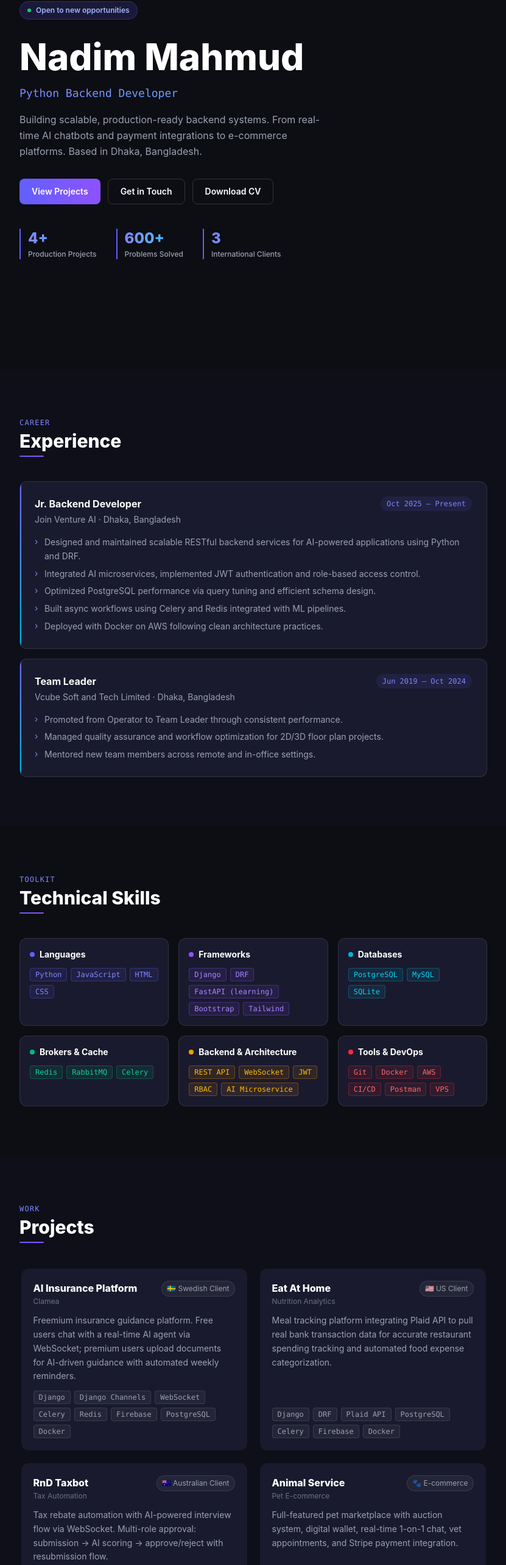
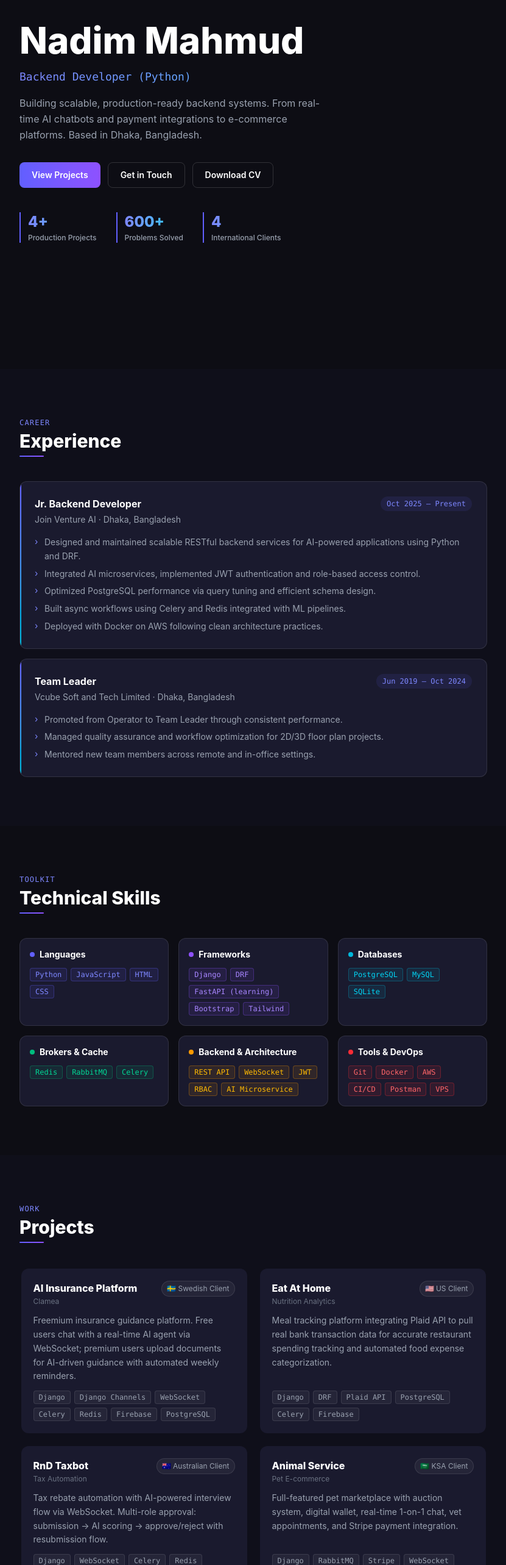
Before and after one commit to nadeemmaahmud/portfolio-frontend, a React (Vite) app: page / in a window 1280 px wide. Shown: the part 195-2761 px from the top of the page at 61% size, without its empty margins (224-1055 px from the left). Built offline with nearby package versions, Linux system fonts and the light colour scheme.

Commit message:
Updated some user info.

```diff
--- a/src/components/Footer.jsx
+++ b/src/components/Footer.jsx
@@ -2,7 +2,7 @@ export default function Footer({ dark }) {
   return (
     <footer className={`text-center py-5 text-xs font-mono border-t transition-colors duration-300
       ${dark ? "text-gray-600 border-white/10" : "text-gray-400 border-gray-200"}`}>
-      All Rights Reserved {'\u00A9'} Nadim Mahmud · {new Date().getFullYear()} · Built with React · Vite · Tailwind
+      {'\u00A9'} {new Date().getFullYear()} Nadim Mahmud · All Rights Reserved
     </footer>
   );
 }
--- a/src/components/Hero.jsx
+++ b/src/components/Hero.jsx
@@ -8,17 +8,12 @@ export default function Hero({ dark, goTo }) {
     <section id="about" className="min-h-screen flex items-center">
       <div className="max-w-4xl mx-auto px-[5%] pt-20 pb-16 w-full">
 
-        <div className={`inline-flex items-center gap-2 text-xs font-semibold px-3 py-1.5 rounded-full mb-6 border ${dark ? "bg-indigo-500/15 border-indigo-500/30 text-indigo-300" : "bg-indigo-50 border-indigo-200 text-indigo-600"}`}>
-          <span className="w-1.5 h-1.5 bg-green-400 rounded-full animate-pulse" />
-          Open to new opportunities
-        </div>
-
         <h1 className={`text-5xl md:text-6xl font-extrabold leading-tight mb-2 ${dark ? "text-white" : "text-gray-900"}`}>
           Nadim Mahmud
         </h1>
 
         <p className="font-mono text-lg font-medium bg-gradient-to-r from-indigo-400 to-cyan-400 bg-clip-text text-transparent mb-4">
-          Python Backend Developer
+          Backend Developer (Python)
         </p>
 
         <p className={`text-base leading-relaxed max-w-lg mb-8 ${dark ? "text-gray-400" : "text-gray-500"}`}>
@@ -32,13 +27,13 @@ export default function Hero({ dark, goTo }) {
           <button onClick={() => goTo("Contact")} className={btnOutline}>
             Get in Touch
           </button>
-          <a href="/Nadim_Mahmud_Updated.docx" download className={btnOutline}>
+          <a href="/Nadim_Mahmud.pdf" download="Nadim_Mahmud_CV.pdf" className={btnOutline}>
             Download CV
           </a>
         </div>
 
         <div className="flex flex-wrap gap-8">
-          {[["4+", "Production Projects"], ["600+", "Problems Solved"], ["3", "International Clients"]].map(([v, l]) => (
+          {[["4+", "Production Projects"], ["600+", "Problems Solved"], ["4", "International Clients"]].map(([v, l]) => (
             <div key={l} className="border-l-2 border-indigo-500 pl-3">
               <div className="text-2xl font-extrabold bg-gradient-to-r from-indigo-400 to-cyan-400 bg-clip-text text-transparent">{v}</div>
               <div className={`text-xs mt-0.5 font-medium ${dark ? "text-gray-400" : "text-gray-500"}`}>{l}</div>
--- a/src/components/Navbar.jsx
+++ b/src/components/Navbar.jsx
@@ -1,7 +1,15 @@
 import { useState, useEffect } from "react";
 import { NAV_LINKS } from "../data";
 
-const TEXTS = ["python developer", "backend engineer", "problem solver"];
+const TEXTS = [
+  "backend developer",
+  "software engineer",
+  "python developer",
+  "django developer",
+  "api architect",
+  "problem solver",
+  "competitive programmer",
+];
 
 export default function Navbar({ dark, setDark, active, goTo }) {
   const [displayed, setDisplayed] = useState("");
--- a/src/data/index.js
+++ b/src/data/index.js
@@ -43,7 +43,7 @@ export const PROJECTS = [
     client: "🇸🇪 Swedish Client",
     gradient: "from-indigo-500 to-violet-500",
     description: "Freemium insurance guidance platform. Free users chat with a real-time AI agent via WebSocket; premium users upload documents for AI-driven guidance with automated weekly reminders.",
-    stack: ["Django", "Django Channels", "WebSocket", "Celery", "Redis", "Firebase", "PostgreSQL", "Docker"],
+    stack: ["Django", "Django Channels", "WebSocket", "Celery", "Redis", "Firebase", "PostgreSQL"],
   },
   {
     name: "Eat At Home",
@@ -51,7 +51,7 @@ export const PROJECTS = [
     client: "🇺🇸 US Client",
     gradient: "from-cyan-500 to-blue-500",
     description: "Meal tracking platform integrating Plaid API to pull real bank transaction data for accurate restaurant spending tracking and automated food expense categorization.",
-    stack: ["Django", "DRF", "Plaid API", "PostgreSQL", "Celery", "Firebase", "Docker"],
+    stack: ["Django", "DRF", "Plaid API", "PostgreSQL", "Celery", "Firebase"],
   },
   {
     name: "RnD Taxbot",
@@ -64,10 +64,10 @@ export const PROJECTS = [
   {
     name: "Animal Service",
     sub: "Pet E-commerce",
-    client: "🐾 E-commerce",
+    client: "🇸🇦 KSA Client",
     gradient: "from-amber-500 to-red-500",
     description: "Full-featured pet marketplace with auction system, digital wallet, real-time 1-on-1 chat, vet appointments, and Stripe payment integration.",
-    stack: ["Django", "Stripe", "WebSocket", "Digital Wallet", "PostgreSQL", "RBAC"],
+    stack: ["Django", "RabbitMQ", "Stripe", "WebSocket", "Digital Wallet", "PostgreSQL", "RBAC"],
   },
 ];
 
```
